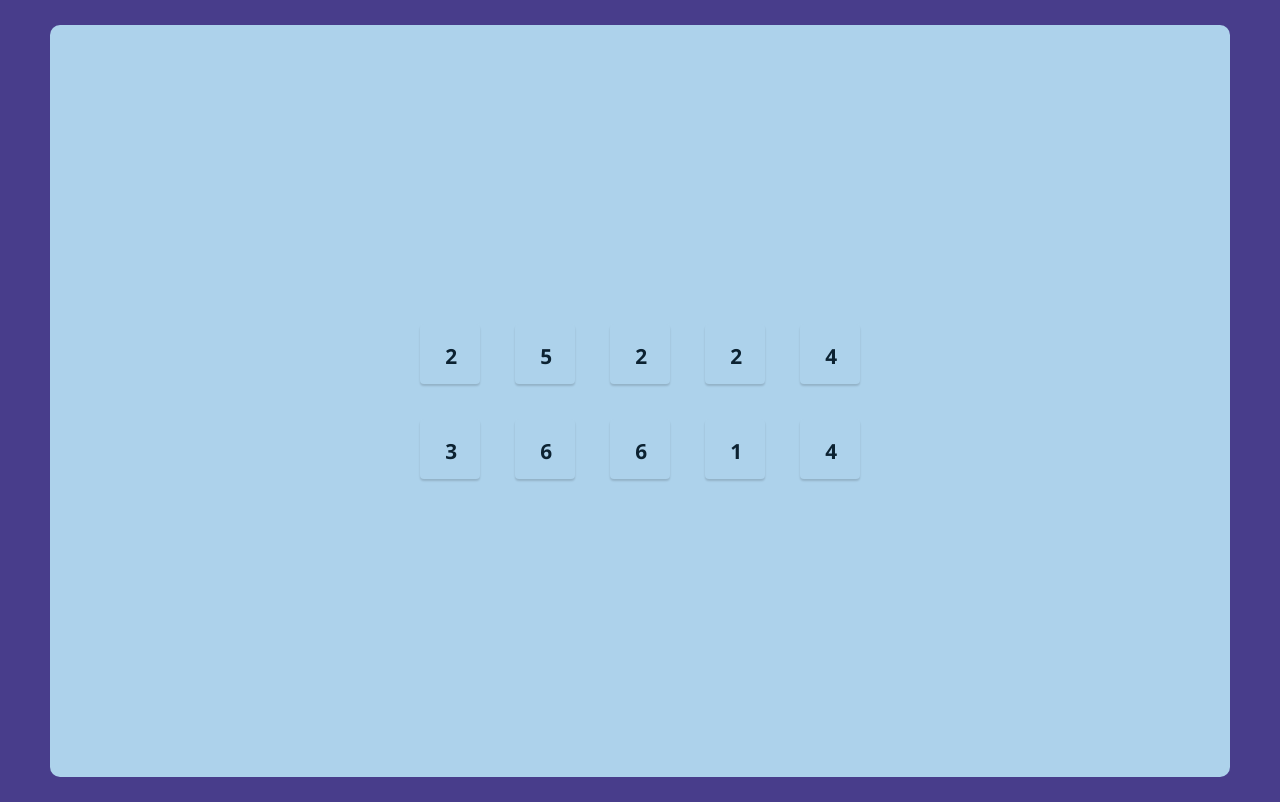
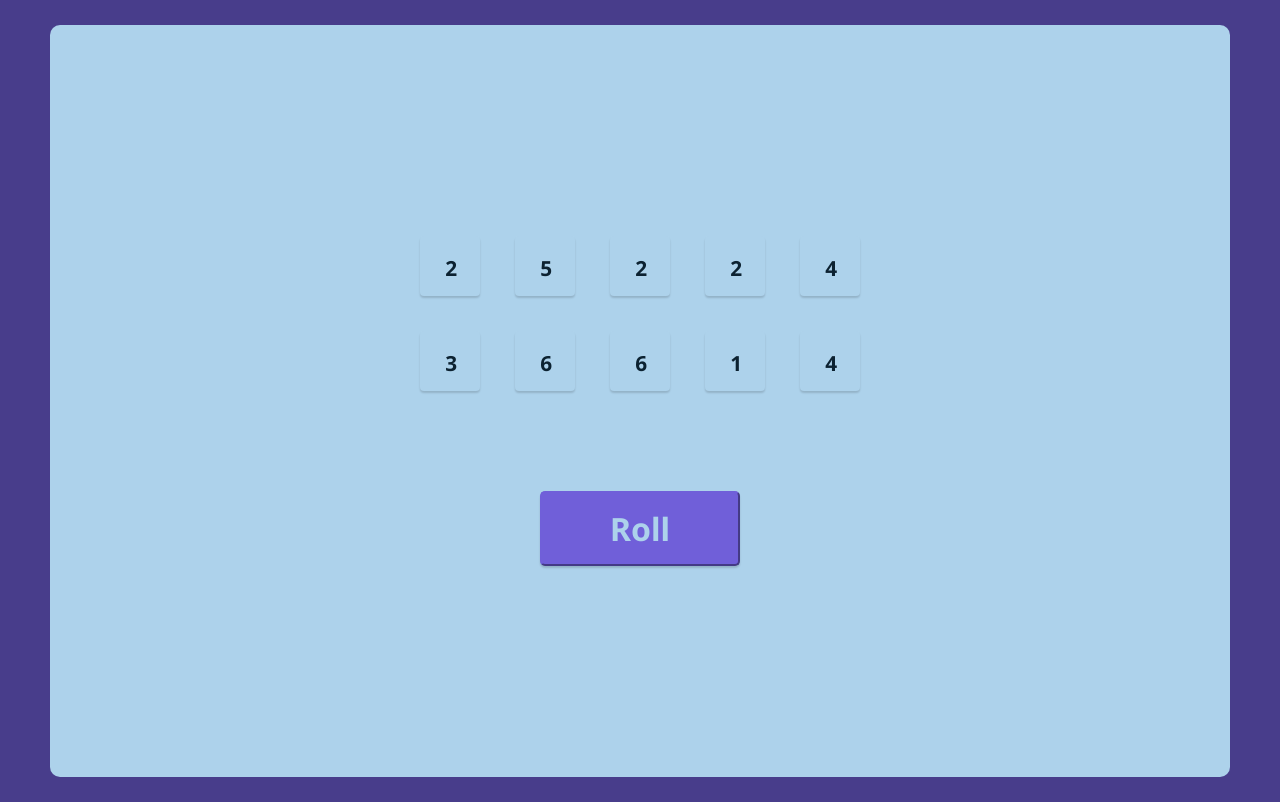
Before and after one commit to tsilvas0113/tenzies, a React (Create React App) app: page / in a window 1280 px wide. Built offline with nearby package versions, Linux system fonts and the light colour scheme.

Commit message:
Create and style a roll dice button

```diff
--- a/src/App.js
+++ b/src/App.js
@@ -17,11 +17,19 @@ function App() {
     return number
   })
 
+  function reRoll() {
+    let newArray = allNewDice()
+    setDieNum(prevDie => {
+      return prevDie.splice(0, prevDie.length, ...newArray)
+    })
+  }
+
   return (
     <main>
       <Die
         value = {num}
       />
+      <button className="roll--btn" onClick={reRoll}>Roll</button>
     </main>
   );
 }
--- a/src/index.css
+++ b/src/index.css
@@ -34,6 +34,7 @@ main {
   width: 60px;
   box-shadow: 0px 2px 2px rgba(0, 0, 0, 0.15);
   border-radius: 4px;
+  cursor: pointer;
 }
 
 .die--num {
@@ -44,3 +45,16 @@ main {
   left: 42%;
   top: 30%;
 }
+
+.roll--btn {
+  margin-top: 100px;
+  height: 75px;
+  width: 200px;
+  background-color: #705fd9;
+  color: #add2eb;
+  border-radius: 5px;
+  cursor: pointer;
+  font-size: 2rem;
+  border-color: #705fd9;
+  box-shadow: 0px 2px 2px rgba(0, 0, 0, 0.15);
+}
```
